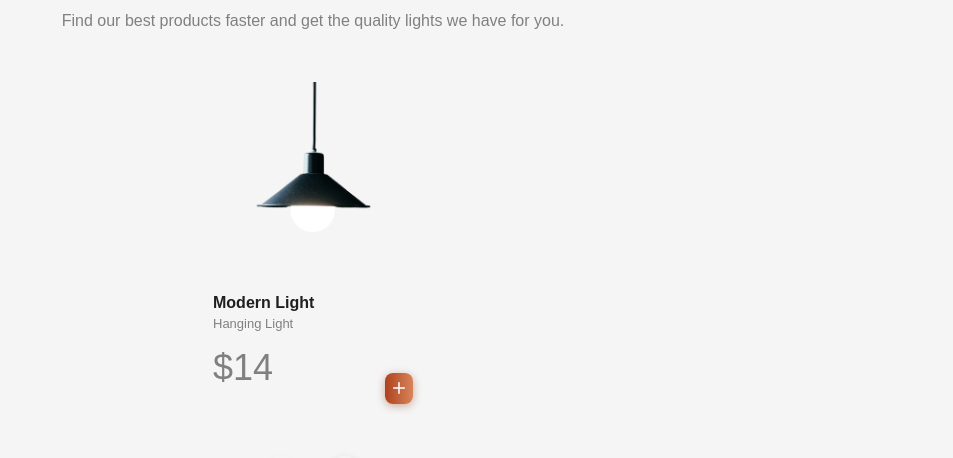
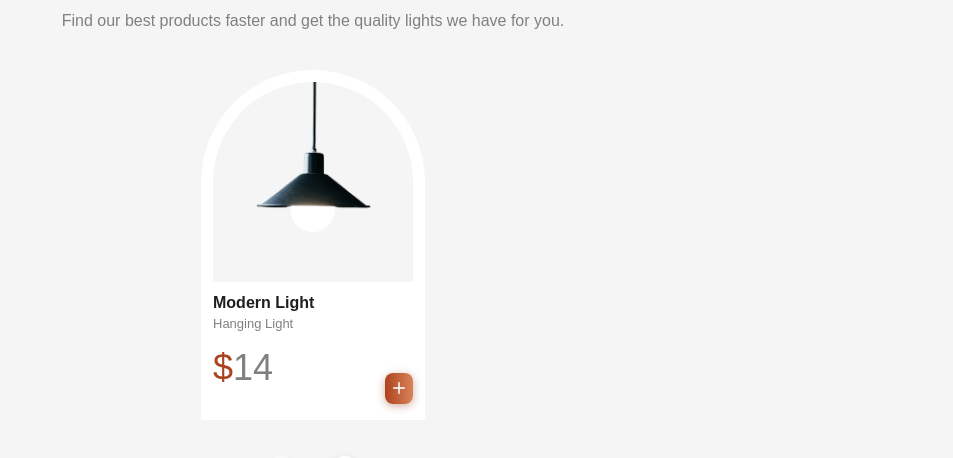
Before and after one commit to azamat-cto/responsive-lamps-website, a React (Vite) app: page / in a window 1280 px wide. Shown: the part 992-1450 px from the top of the page, without its empty margins (327-1280 px from the left). Built offline with nearby package versions, Linux system fonts and the light colour scheme; a small style sheet from the web is missing.

Commit message:
Add new css variables

```diff
--- a/src/styles/abstracts/_variables.scss
+++ b/src/styles/abstracts/_variables.scss
@@ -1,5 +1,6 @@
 :root {
   --first-color: hsl(15, 60%, 52%);
+  --first-color-alt: hsl(15, 68%, 40%);
   --body-color: hsl(0, 0%, 96%);
   --text-color: hsl(0, 0%, 50%);
   --title-color: hsl(0, 0%, 12%);
@@ -20,6 +21,7 @@
     hsl(20, 62%, 60%) 100%
   );
   --bg-black: hsl(0, 0%, 8%);
+  --container-color: hsl(0, 0%, 100%);
 
   --font-poppins: 'Poppins', sans-serif;
   --font-montserrat: 'Montserrat', sans-serif;
```
